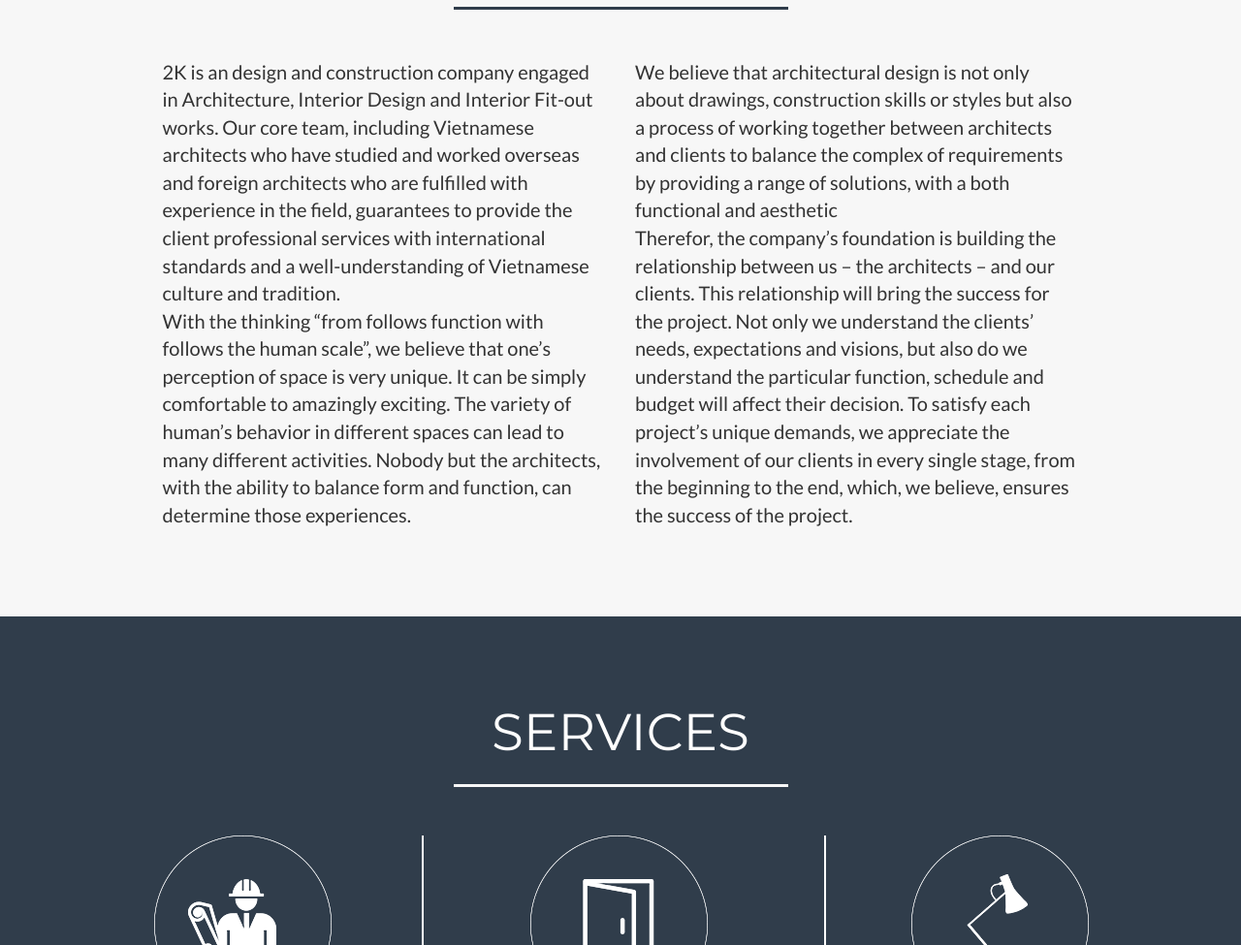
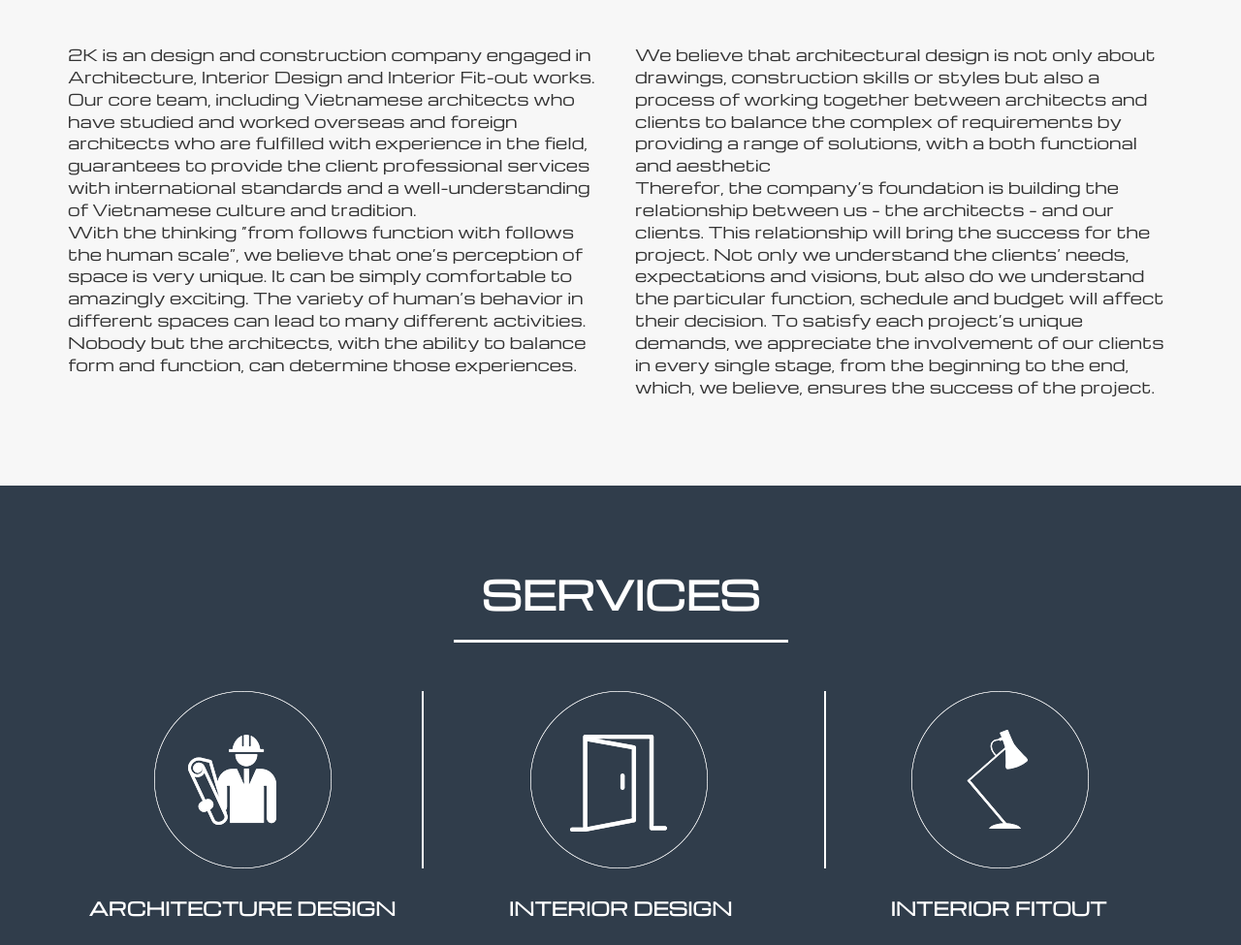
Before and after one commit to rexey3s/2k-architect, a plain HTML site: page index.html in a window 1280 px wide. Shown: the part 555-1530 px from the top of the page at 97% size. Drawn offline with nearby package versions, Linux system fonts and the light colour scheme.

Commit message:
custom font-size

```diff
--- a/index.html
+++ b/index.html
@@ -19,8 +19,8 @@
 
     <!-- Custom Fonts -->
     <link href="font-awesome/css/font-awesome.min.css" rel="stylesheet" type="text/css">
-    <link href="http://fonts.googleapis.com/css?family=Montserrat:400,700" rel="stylesheet" type="text/css">
-    <link href="http://fonts.googleapis.com/css?family=Lato:400,700,400italic,700italic" rel="stylesheet" type="text/css">
+    <link href='http://fonts.googleapis.com/css?family=Michroma' rel='stylesheet' type='text/css'>
+    <!-- <link href="http://fonts.googleapis.com/css?family=Montserrat:400,700" rel="stylesheet" type="text/css"> -->
 
     <!-- HTML5 Shim and Respond.js IE8 support of HTML5 elements and media queries -->
     <!-- WARNING: Respond.js doesn't work if you view the page via file:// -->
@@ -139,12 +139,12 @@
                 </div>
             </div>
             <div class="row" style="margin-top:20px">
-                <div class="col-xs-5 col-xs-offset-1">
+                <div class="col-md-6 ">
                     <p>2K is an design and construction company engaged in Architecture, Interior Design and Interior Fit-out works. Our core team, including Vietnamese architects who have studied and worked overseas and foreign architects who are fulfilled with experience in the field, guarantees to provide the client professional services with international standards and a well-understanding of Vietnamese culture and tradition.</br>
                     With the thinking “from follows function with follows the human scale”, we believe that one’s perception of space is very unique. It can be simply comfortable to amazingly exciting. The variety of human’s behavior in different spaces can lead to many different activities. Nobody but the architects, with the ability to balance form and function, can determine those experiences.
                     </p>
                 </div>
-                <div class="col-xs-5" >
+                <div class="col-md-6" >
                     <p>We believe that architectural design is not only about drawings, construction skills or styles but also a process of working together between architects and clients to balance the complex of requirements by providing a range of solutions, with a both functional and aesthetic</br>
                     Therefor, the company’s foundation is building the relationship between us – the architects – and our clients. This relationship will bring the success for the project. Not only we understand the clients’ needs, expectations and visions, but also do we understand the particular function, schedule and budget will affect their decision. To satisfy each project’s unique demands, we appreciate the involvement of our clients in every single stage, from the beginning to the end, which, we believe, ensures the success of the project.
                     </p>
@@ -869,7 +869,7 @@
             </div>
         </div>
     </div>
-  -->
+
   <!-- Team member -->
   <div class="project-modal modal fade" id="teamModal1" tabindex="-1" role="dialog" aria-hidden="true">
       <div class="modal-content">
--- a/less/freelancer.less
+++ b/less/freelancer.less
@@ -3,10 +3,7 @@
 
 body {
 	overflow-x: hidden;
-}
-
-p {
-	font-size: 15pt;
+	font-family: "Michroma", sans-serif;
 }
 
 p.small {i
@@ -22,15 +19,24 @@ a.active {
 	outline: none;
 }
 h1 {
-	font-size: 40pt;
+	font-size: 30pt;
+}
+h2 {
+	font-size: 25pt;
 }
 h3 {
-	font-size: 25pt;
+	font-size: 20pt;
+}
+h4 {
+	font-size: 14pt;
+}
+body {
+	font-size: 12pt;
 }
 h1, h2, h3, h4, h5, h6 {
-	font-family: "Eurostile", "Montserrat", "Helvetica Neue", Helvetica, Arial, sans-serif;
+	font-family: "Michroma", "Montserrat", "Helvetica Neue", Helvetica, Arial, sans-serif;
 	text-transform: uppercase;
-	font-weight: lighter;
+	font-weight: bolder;
 }
 
 hr.star-light,
@@ -50,7 +56,7 @@ hr.star-success:after {
     // content: "\f005";
     content: "2";
     // font-family: FontAwesome;
-		font-family: "Eurostile", "Montserrat", "Helvetica Neue", Helvetica, Arial, sans-serif;
+	font-family: "Michroma", "Montserrat", "Helvetica Neue", Helvetica, Arial, sans-serif;
     display: inline-block;
     position: relative;
     top: -0.8em;
@@ -107,7 +113,7 @@ header {
 	.intro-text {
 		.name {
 			display: block;
-			font-family: "Eurostile", "Montserrat", "Helvetica Neue", Helvetica, Arial, sans-serif;
+			font-family: "Michroma", "Montserrat", "Helvetica Neue", Helvetica, Arial, sans-serif;
 			text-transform: uppercase;
 			font-weight: 700;
 			font-size: 2em;
@@ -166,12 +172,12 @@ header {
 
 .navbar {
 	background-color: @nav-color;
-	font-family: "Eurostile", "Montserrat", "Helvetica Neue", Helvetica, Arial, sans-serif;
+	font-family: "Michroma", "Montserrat", "Helvetica Neue", Helvetica, Arial, sans-serif;
 	color: @font-white;
 	text-transform: uppercase;
 	// font-weight: 700;
 	font-weight: normal;
-	font-size: 15pt;
+	font-size: 12pt;
 	a:focus {
 		outline: none;
 	}
@@ -217,7 +223,6 @@ section {
     padding: 90px 0;
     h2 {
     	margin: 0;
-    	font-size: 3em;
     }
 }
 
@@ -523,7 +528,6 @@ footer {
 	    text-align: center;
 		h2 {
 	    	margin: 0;
-	    	font-size: 3em;
 		}
 		img {
 			margin-bottom: 30px;
```
Also changed, not shown: css/freelancer.css.
